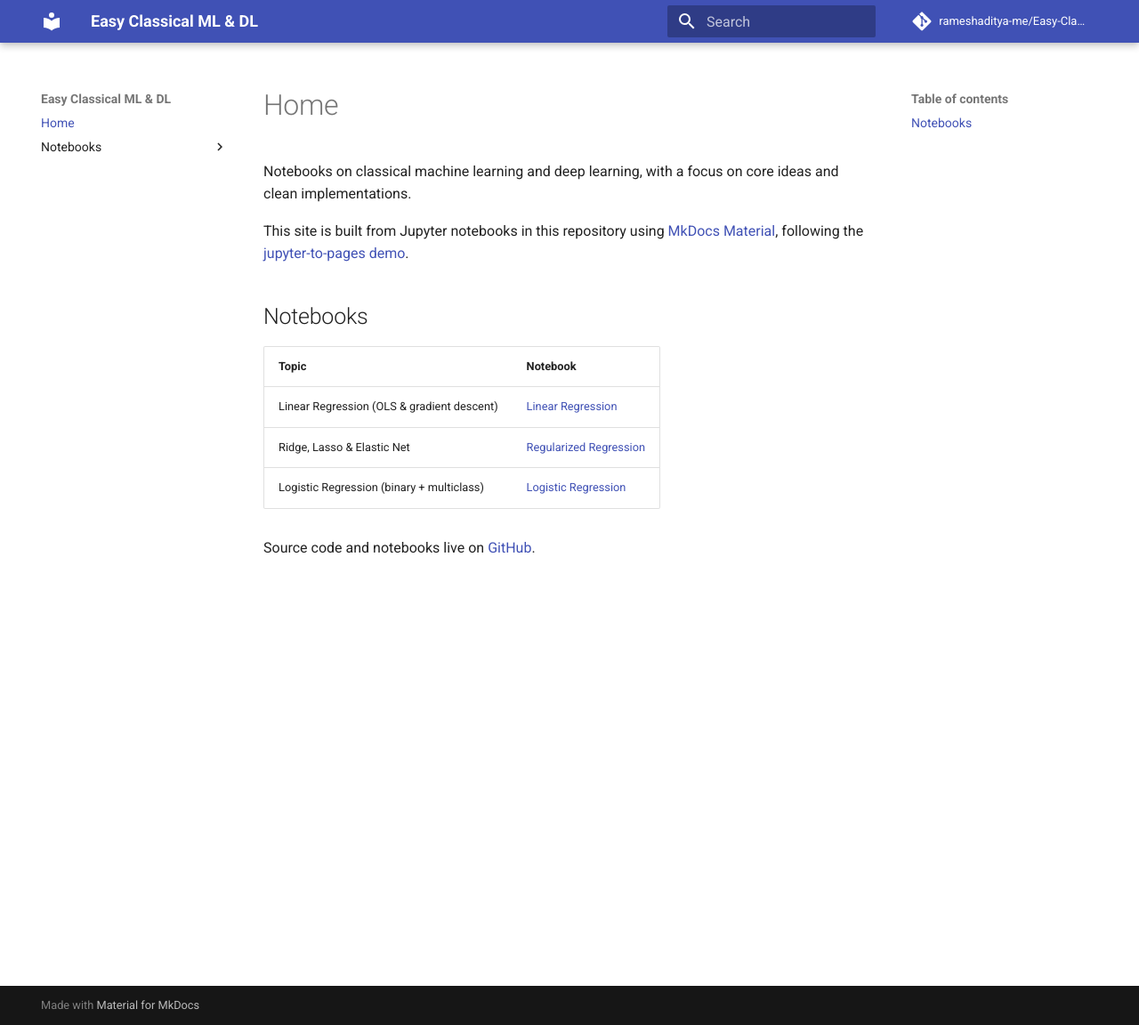
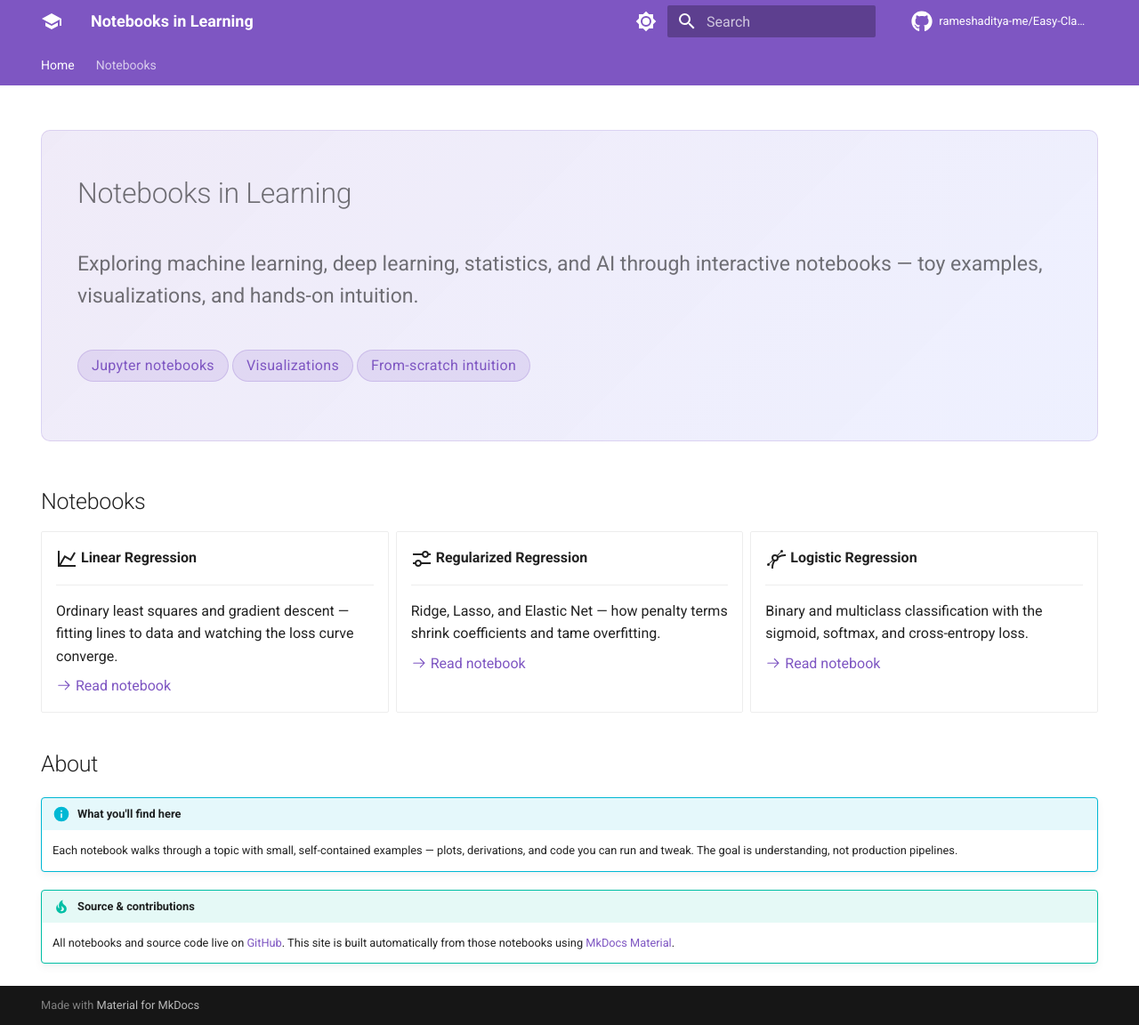
Before and after one commit to rameshaditya-me/Easy-Classical-ML-DL, an MkDocs documentation site: the page built from src/index.md, in a window 1280 px wide and 1152 px high. Shown: the whole window at 89% size. Built offline with MkDocs 1.6.1 and Material for MkDocs 9.7.7, drawn with Linux system fonts in a browser that asks for light colours; comment, search, counter and statistics services are not loaded.

Commit message:
updated website look and added glm nb

```diff
--- a/mkdocs.yml
+++ b/mkdocs.yml
@@ -1,5 +1,6 @@
-site_name: Easy Classical ML & DL
+site_name: Notebooks in Learning
 site_url: https://rameshaditya-me.github.io/Easy-Classical-ML-DL/
+site_description: Interactive notebooks exploring ML, DL, statistics, and AI with toy examples and visualizations.
 repo_url: https://github.com/rameshaditya-me/Easy-Classical-ML-DL
 repo_name: rameshaditya-me/Easy-Classical-ML-DL
 
@@ -7,10 +8,52 @@ docs_dir: src
 
 theme:
   name: material
+  language: en
+  features:
+    - content.code.copy
+    - navigation.footer
+    - navigation.instant
+    - navigation.sections
+    - navigation.tabs
+    - navigation.top
+    - search.highlight
+    - search.suggest
+    - toc.follow
+  palette:
+    - media: "(prefers-color-scheme: light)"
+      scheme: default
+      primary: deep purple
+      accent: indigo
+      toggle:
+        icon: material/brightness-7
+        name: Switch to dark mode
+    - media: "(prefers-color-scheme: dark)"
+      scheme: slate
+      primary: deep purple
+      accent: indigo
+      toggle:
+        icon: material/brightness-4
+        name: Switch to light mode
+  icon:
+    repo: fontawesome/brands/github
+    logo: material/school
+  font:
+    text: Roboto
+    code: Roboto Mono
+
+extra_css:
+  - stylesheets/extra.css
 
 markdown_extensions:
+  - admonition
+  - attr_list
+  - md_in_html
   - pymdownx.arithmatex:
       generic: true
+  - pymdownx.details
+  - pymdownx.emoji:
+      emoji_index: !!python/name:material.extensions.emoji.twemoji
+      emoji_generator: !!python/name:material.extensions.emoji.to_svg
   - pymdownx.superfences
   - tables
 
--- a/src/index.md
+++ b/src/index.md
@@ -1,15 +1,62 @@
-# Home
+---
+hide:
+  - navigation
+  - toc
+---
 
-Notebooks on classical machine learning and deep learning, with a focus on core ideas and clean implementations.
+<div class="hero" markdown>
 
-This site is built from Jupyter notebooks in this repository using [MkDocs Material](https://squidfunk.github.io/mkdocs-material/), following the [jupyter-to-pages demo](https://victor-public.github.io/jupyter-pages-demo/).
+# Notebooks in Learning
+
+<p class="hero__tagline">
+Exploring machine learning, deep learning, statistics, and AI through interactive notebooks —
+toy examples, visualizations, and hands-on intuition.
+</p>
+
+<div class="hero__badges" markdown>
+<span class="hero__badge">Jupyter notebooks</span>
+<span class="hero__badge">Visualizations</span>
+<span class="hero__badge">From-scratch intuition</span>
+</div>
+
+</div>
 
 ## Notebooks
 
-| Topic | Notebook |
-| --- | --- |
-| Linear Regression (OLS & gradient descent) | [Linear Regression](notebooks/linear-regression/linear-regression.md) |
-| Ridge, Lasso & Elastic Net | [Regularized Regression](notebooks/regularized-regression/regression_regularized.md) |
-| Logistic Regression (binary + multiclass) | [Logistic Regression](notebooks/logistic-regression/logistic_regression.md) |
+<div class="grid cards" markdown>
 
-Source code and notebooks live on [GitHub](https://github.com/rameshaditya-me/Easy-Classical-ML-DL).
+-   :material-chart-line:{ .lg .middle } __Linear Regression__
+
+    ---
+
+    Ordinary least squares and gradient descent — fitting lines to data and watching the loss curve converge.
+
+    [:octicons-arrow-right-24: Read notebook](notebooks/linear-regression/linear-regression.md)
+
+-   :material-tune-variant:{ .lg .middle } __Regularized Regression__
+
+    ---
+
+    Ridge, Lasso, and Elastic Net — how penalty terms shrink coefficients and tame overfitting.
+
+    [:octicons-arrow-right-24: Read notebook](notebooks/regularized-regression/regression_regularized.md)
+
+-   :material-vector-curve:{ .lg .middle } __Logistic Regression__
+
+    ---
+
+    Binary and multiclass classification with the sigmoid, softmax, and cross-entropy loss.
+
+    [:octicons-arrow-right-24: Read notebook](notebooks/logistic-regression/logistic_regression.md)
+
+</div>
+
+## About
+
+!!! info "What you'll find here"
+
+    Each notebook walks through a topic with small, self-contained examples — plots, derivations, and code you can run and tweak. The goal is understanding, not production pipelines.
+
+!!! tip "Source & contributions"
+
+    All notebooks and source code live on [GitHub](https://github.com/rameshaditya-me/Easy-Classical-ML-DL). This site is built automatically from those notebooks using [MkDocs Material](https://squidfunk.github.io/mkdocs-material/).
--- /dev/null
+++ b/src/stylesheets/extra.css
@@ -0,0 +1,54 @@
+/* Landing page hero */
+.md-typeset .hero {
+  margin: 0 0 2.5rem;
+  padding: 2.5rem 2rem;
+  border-radius: 0.5rem;
+  background: linear-gradient(
+    135deg,
+    color-mix(in srgb, var(--md-primary-fg-color) 12%, transparent),
+    color-mix(in srgb, var(--md-accent-fg-color) 10%, transparent)
+  );
+  border: 1px solid color-mix(in srgb, var(--md-primary-fg-color) 18%, transparent);
+}
+
+.md-typeset .hero__title {
+  margin: 0 0 0.75rem;
+  font-size: 2.25rem;
+  font-weight: 700;
+  line-height: 1.2;
+}
+
+.md-typeset .hero__tagline {
+  margin: 0 0 1.25rem;
+  font-size: 1.15rem;
+  line-height: 1.6;
+  color: var(--md-default-fg-color--light);
+}
+
+.md-typeset .hero__badges {
+  display: flex;
+  flex-wrap: wrap;
+  gap: 0.5rem;
+}
+
+.md-typeset .hero__badge {
+  display: inline-block;
+  padding: 0.2rem 0.75rem;
+  border-radius: 999px;
+  font-size: 0.8rem;
+  font-weight: 500;
+  letter-spacing: 0.02em;
+  background: color-mix(in srgb, var(--md-primary-fg-color) 14%, transparent);
+  color: var(--md-primary-fg-color);
+  border: 1px solid color-mix(in srgb, var(--md-primary-fg-color) 22%, transparent);
+}
+
+/* Slightly lift notebook cards on hover */
+.md-typeset .grid.cards > ul > li {
+  transition: transform 0.15s ease, box-shadow 0.15s ease;
+}
+
+.md-typeset .grid.cards > ul > li:hover {
+  transform: translateY(-2px);
+  box-shadow: 0 0.5rem 1.25rem color-mix(in srgb, var(--md-default-fg-color) 12%, transparent);
+}
```
Also changed, not shown: README.md (+1 -1 lines), src/notebooks/discrete-regression/discrete-regression.ipynb.
